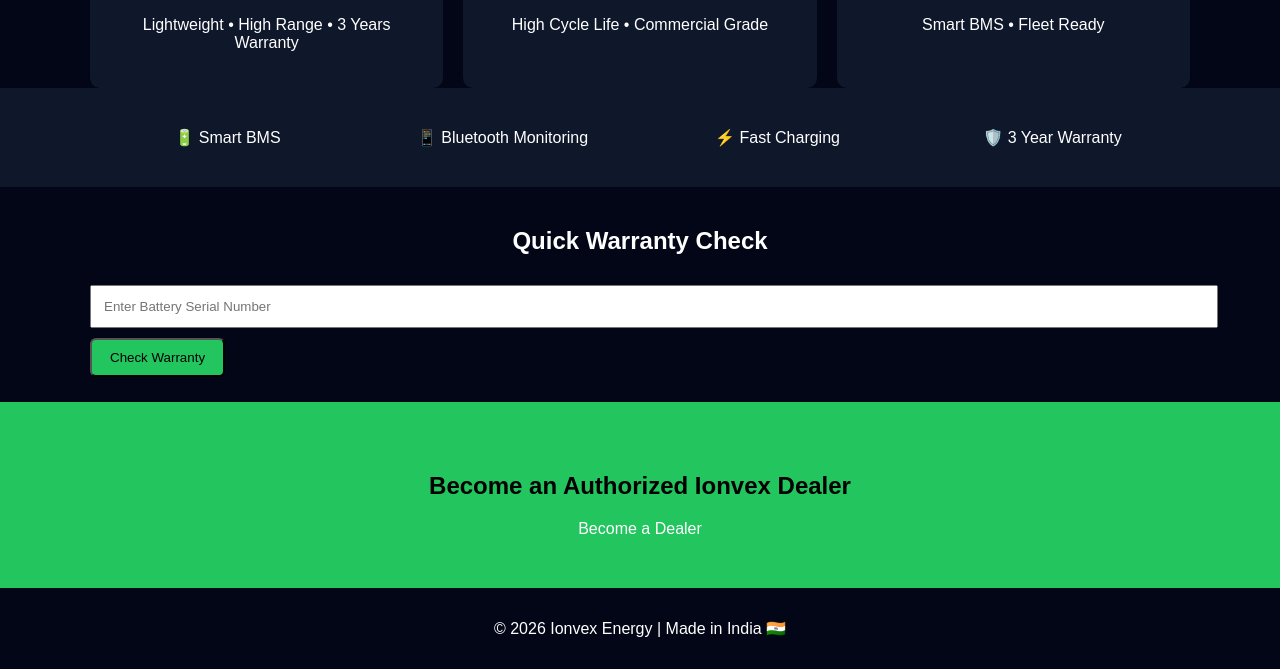
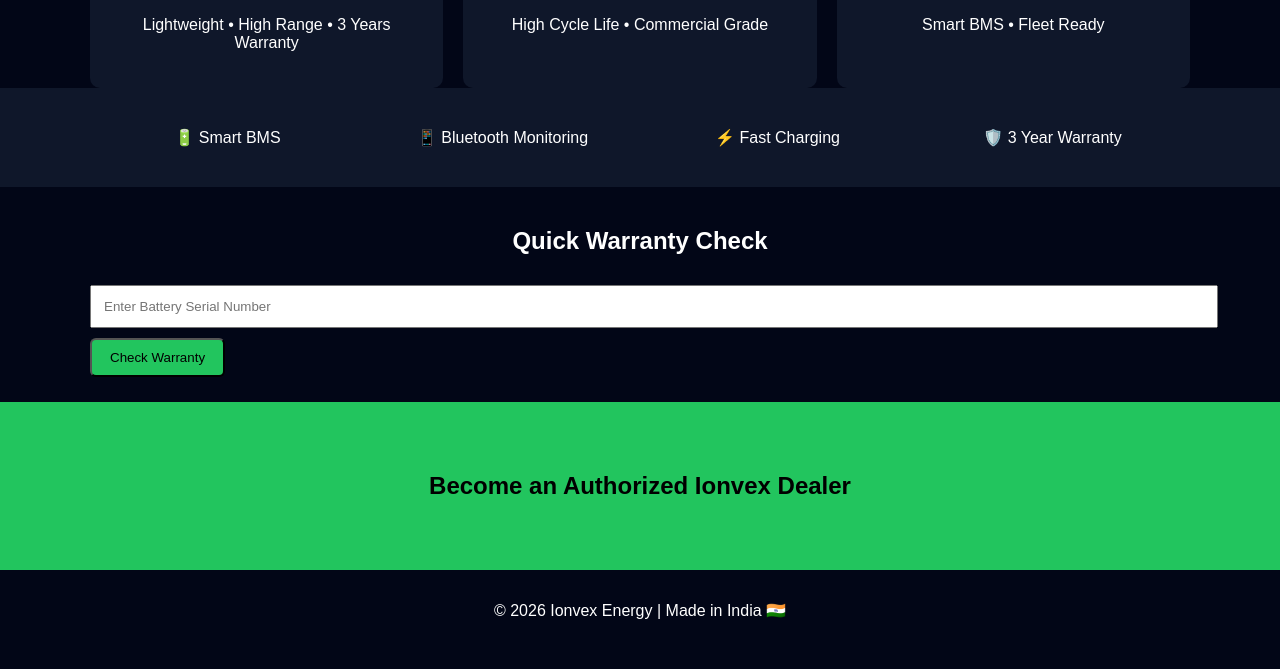
Before and after one commit to lrpanth90-eng/ionvex-energy-solutions, a website with bundled scripts: page public/index.html in a window 1280 px wide. Shown: the part 571-1240 px from the top of the page. Built offline with nearby package versions, Linux system fonts and the light colour scheme; files whose address does not match are found by name.

Commit message:
Update index.html

```diff
--- a/public/index.html
+++ b/public/index.html
@@ -89,7 +89,7 @@
 <!-- ================= DEALER CTA ================= -->
 <section class="dealer-cta">
   <h2>Become an Authorized Ionvex Dealer</h2>
-  <a href="/register.html" class="btn outline">Become a Dealer</a>
+
 </section>
 
 <!-- ================= FOOTER ================= -->
```
